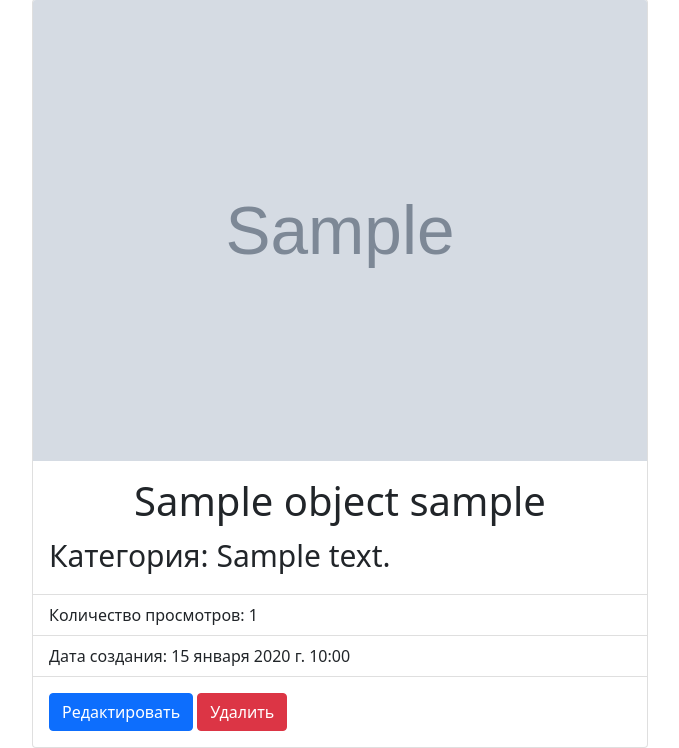
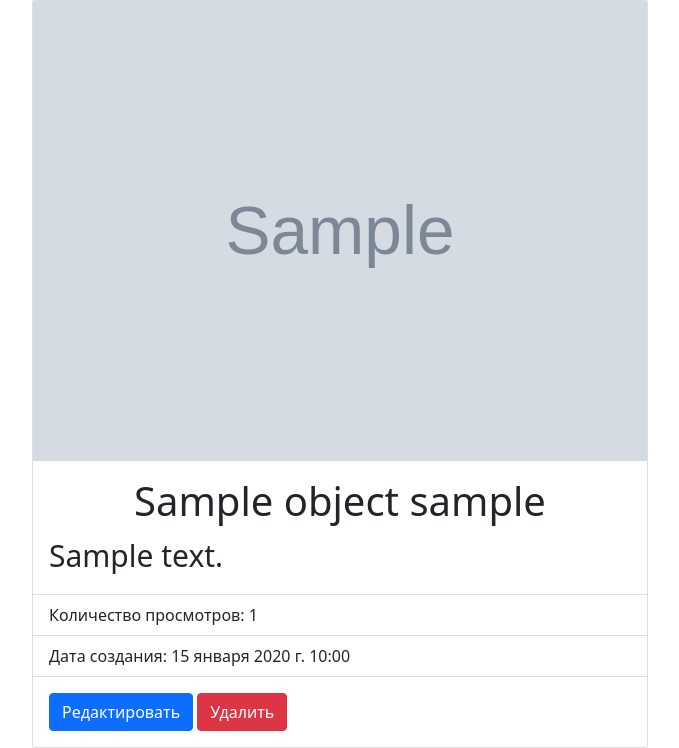
Before and after one commit to IlyaKalberdin/project_online_store, a Django app: template blog_app/templates/blog_app/blog_detail.html in a window 1280 px wide. Shown: the part 57-805 px from the top of the page, without its empty margins (300-979 px from the left). Run offline with Django 5.2, Linux system fonts and the light colour scheme; the template is opened without the code that fills it: most values are stand-ins (such as "Sample title", 1, 10 or a date in 2020); grey boxes marked "Sample" are stand-in pictures; data that the repository does not hold is empty.

Commit message:
Переписан текст

```diff
--- a/blog_app/templates/blog_app/blog_detail.html
+++ b/blog_app/templates/blog_app/blog_detail.html
@@ -6,7 +6,7 @@
         <img src="/media/{{object.image}}" class="card-img-top" alt="Изображение">
         <div class="card-body">
             <h1 class="card-title text-center">{{object.title}} {{blog.slug}}</h1>
-            <p class="card-text" style="font-size: 30px">Категория: {{object.text}}</p>
+            <p class="card-text" style="font-size: 30px">{{object.text}}</p>
         </div>
         <ul class="list-group list-group-flush">
             <li class="list-group-item">Количество просмотров: {{object.count_views}}</li>
```
